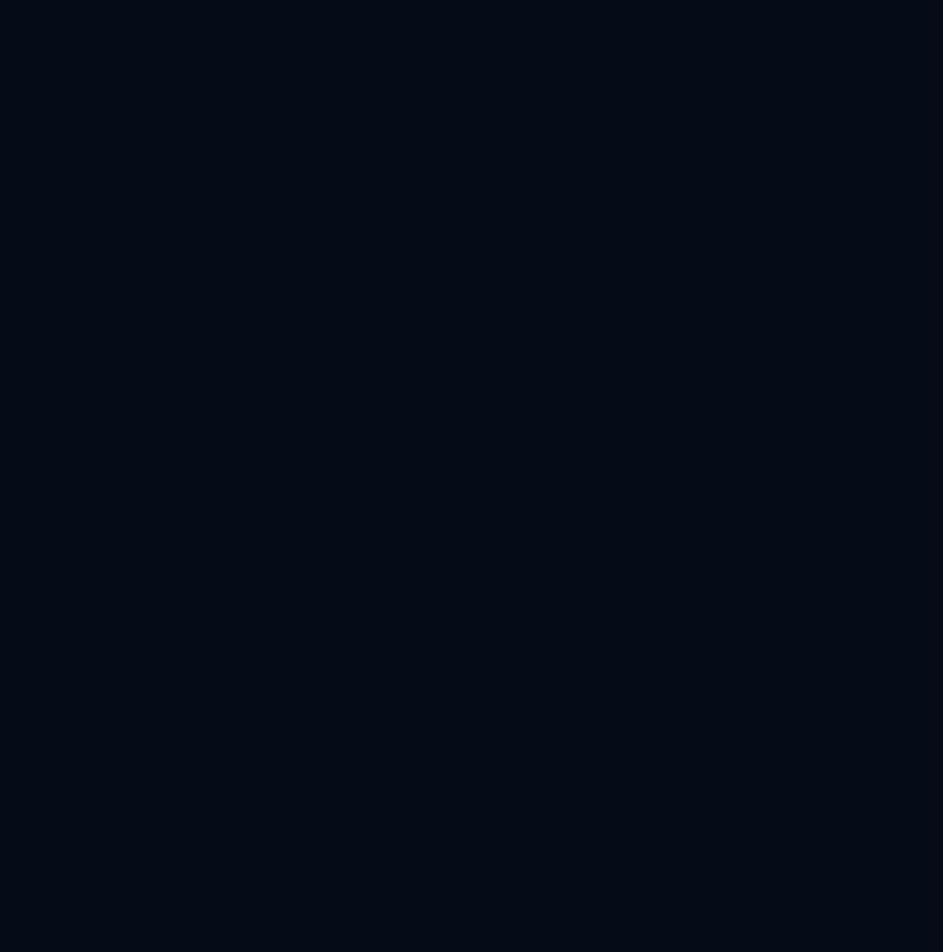
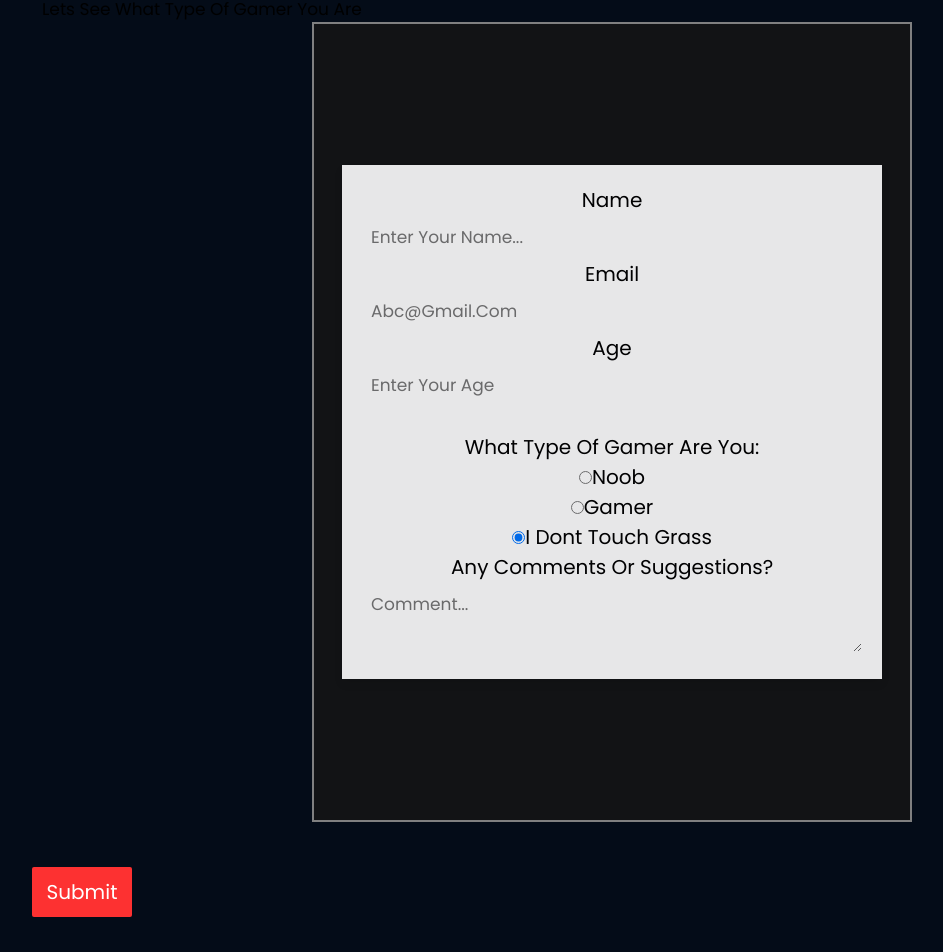
Before and after one commit to psions/Capstone, a React (Create React App) app in the folder frontend/: page /survey in a window 1280 px wide. Before the commit this address had no page. Shown: the part 60-1012 px from the top of the page, without its empty margins (28-971 px from the left). Before the commit the page ends 800 px from the top, so only its background shows below. Built offline with nearby package versions, Linux system fonts and the light colour scheme.

Commit message:
Survey page created and completed + working

```diff
--- a/frontend/src/App.js
+++ b/frontend/src/App.js
@@ -27,8 +27,9 @@
 import Pricing from "./pages/Pricing/Pricing";
 import Signup from "./pages/SignUpPage/Signup";
 import Payment from "./pages/PaymentPage/Payment";
+import Survey from "./pages/SurveyPage/Survey";
 
-// possibly bring in later //
+
 
 function App() {
   return (
@@ -37,6 +38,7 @@
       <Route path="/register" element={<Signup />} />
       <Route path="/login" element={<LoginPage />} />
       <Route path="/payment" element={<Payment />} />
+      <Route path="/survey" element={<Survey/>} />
       <Route
         path="/addproduct"
         element={
--- a/frontend/src/containers/navbar/Navbar.jsx
+++ b/frontend/src/containers/navbar/Navbar.jsx
@@ -17,6 +17,7 @@
   <p><a href="#possibility">Different Loot Boxes</a></p>
   <p><a href="#features">items</a></p>
   <p><a href="#blog">Library</a></p>
+  <p><a href="survey">Survey</a></p>
   </>
 )
 
--- a/frontend/src/pages/SignUpPage/styles.css
+++ b/frontend/src/pages/SignUpPage/styles.css
@@ -20,7 +20,7 @@
 
 .wrapper{
   position: center;
-  max-width: 100%;
+  max-width: 50%;
   width: 100%;
   background: transparent;
   padding: 34px;
--- /dev/null
+++ b/frontend/src/pages/SurveyPage/Survey.jsx
@@ -0,0 +1,44 @@
+import "./style.css"
+import { useNavigate, Link } from "react-router-dom";
+
+
+const Survey = () => {
+    const navigate = useNavigate();
+    return (
+<div class="header">
+    <h1 id='title' class='text-center'>The Hideout Survey</h1>
+    <p class='description-text-center' id='description'>Lets see what type of gamer you are</p>
+    <div class='container'>
+        <form action="" className="" id="survey-form">
+            <div>
+                <p className="name">Name</p>
+                <input type="text" className="" id="name" placeholder="Enter your name..." />
+            </div>
+            <div>
+                <p className="name">Email</p>
+                <input type="email" className="" id="email-label" placeholder="abc@gmail.com" pattern='.+@gmail.com'/>
+            </div>
+            <div>
+                <p className="name">Age</p>
+                <input type="number" className="" id="number-label" placeholder="Enter Your Age" />
+            </div><br />
+            <div>
+               <p className="name">What Type of Gamer are you:</p>
+               <p><input type="radio" name="user-recommended" value="Noob" id="noobs" class="input-noob" checked></input>Noob</p>
+               <p><input type="radio" name="user-recommended" value="Gamer" id="gamers" class="input-noob" checked></input>Gamer</p>
+               <p><input type="radio" name="user-recommended" value="Grass" id="Grass" class="input-noob" checked></input>I dont Touch Grass</p>
+            </div>
+            <div className="form-group">
+                <p>Any comments or suggestions?</p>
+                <textarea id="comments" class="input-textarea" name="comment" placeholder="Comment..."></textarea>
+            </div>
+        </form>
+    </div><br />
+    <button id="btn" type="submit" onClick={() => navigate("/Pricing")}>Submit</button>
+</div>
+
+)
+
+}
+
+export default Survey;
--- /dev/null
+++ b/frontend/src/pages/SurveyPage/style.css
@@ -0,0 +1,61 @@
+@import url("https://fonts.googleapis.com/css2?family=Raleway:wght@100;200;300;400;500;600;700;800;900&display=swap");
+
+
+*{
+    margin: 0;
+    padding: 0;
+    box-sizing: border-box;
+    font-family: 'Poppins', sans-serif;
+}
+
+.header{
+    padding: 0 40px 20px 40px;
+    color: rgb(3, 12, 90);
+}
+
+.container{
+    border: 2px solid grey;
+    padding: 40px;
+    background-color: #151515e0 ;
+}
+
+#title{
+    text-align: center;
+    font-size: 35px;
+    border-bottom: 3px solid rgb(253, 49, 49);
+}
+
+#description{
+    margin: 0 20px 0 30px;
+    font-size: 17px;
+    color: #000000;
+}
+
+#btn{
+    width: 500px;
+    padding: 10px;
+    cursor: pointer;
+    margin: 20px;
+    border: 0px;
+    border-radius: 2px;
+    background-color: rgb(253, 49, 49);
+    color: white;
+    font-size: 20px;
+}
+
+#btn:hover{
+    background: rgba(255, 0, 0, 0.534)
+}
+
+#comments, #name, #email-label, #number-label{
+    padding: 9px;
+    width: 500px;
+    font-size: 17px;
+}
+
+#dropdown{
+    padding: 10px;
+    font-size: 15px;
+    margin: 6px;
+    cursor: pointer;
+}
```
